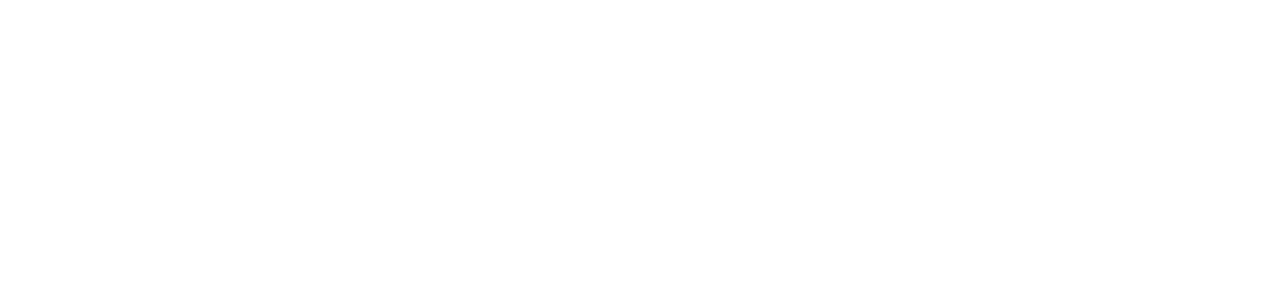
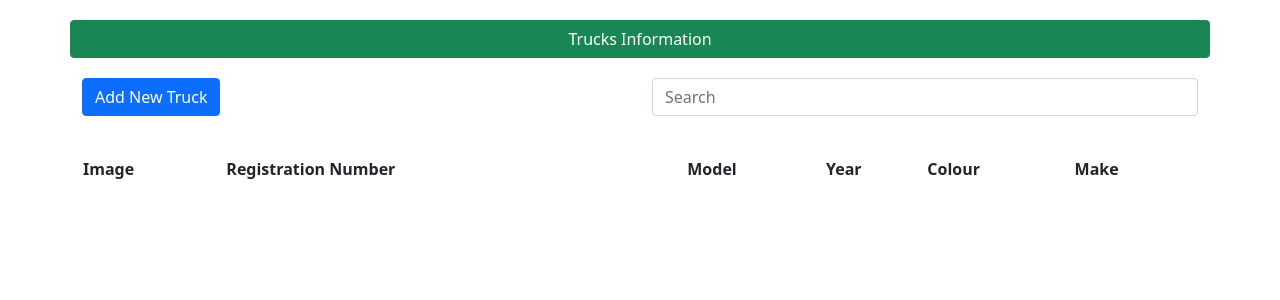
Before and after one commit to MatomeMab/Team_16, an Angular app in the folder EasyMovingSystem/: page /TruckList in a window 1280 px wide. Shown: the top 300 px of the page. Built offline with nearby package versions, Linux system fonts and the light colour scheme.

Commit message:
i commented improved the  truck list component

```diff
--- a/EasyMovingSystem/src/app/Components/AssignTrucks/assign-truck/assign-truck.component.html
+++ b/EasyMovingSystem/src/app/Components/AssignTrucks/assign-truck/assign-truck.component.html
@@ -1,11 +1,12 @@
 <p>assign-truck works!</p>
+
 <label class="col-sm-2">
     Booking
 </label>
 <div class="col-sm-10">
 <select name="Booking" (change)="changeBooking($event)" class="form-control")>
     <option>--Select--</option>
-    <option [value]="booking.BookingID" *ngFor="let booking of bookingList">{{booking.BookingID}}</option>
+    <option [value]="booking.BookingID" *ngFor="let booking of bookingList"><!--{{booking.BookingID}}--></option>
 </select>
 </div>
 <label class="col-sm-2">
@@ -14,7 +15,7 @@
 <div class="col-sm-10">
 <select name="Employee" (change)="changeEmployee($event)" class="form-control")>
     <option>--Select--</option>
-    <option [value]="employee.EmployeeID" *ngFor="let employee of employeeList">{{employee.Name}}</option>
+    <option [value]="employee.EmployeeID" *ngFor="let employee of employeeList"><!--{{employee.Name}}--></option>
 </select>
 </div>
 <label class="col-sm-2">
@@ -23,6 +24,6 @@
  <div class="col-sm-10">
  <select name="Truck" (change)="changeTruck($event)" class="form-control")>
      <option>--Select--</option>
-     <option [value]="truck.TruckID" *ngFor="let truck of truckList">{{truck.RegNum}}</option>
+     <option [value]="truck.TruckID" *ngFor="let truck of truckList"><!--{{truck.RegNum}}--></option>
  </select>
  </div>
--- a/EasyMovingSystem/src/app/Components/AssignTrucks/assign-truck/assign-truck.component.ts
+++ b/EasyMovingSystem/src/app/Components/AssignTrucks/assign-truck/assign-truck.component.ts
@@ -28,7 +28,7 @@
   constructor() { }
 
   ngOnInit(): void {
-    this.bookingService.getBookingList().subscribe((data:any)=>{
+   /* this.bookingService.getBookingList().subscribe((data:any)=>{
       this.bookingList=data
     })
     this.employeeService.getEmployeeList().subscribe((data:any)=>{
@@ -36,6 +36,6 @@
     })
     this.truckService.getTruckList().subscribe((data:any)=>{
       this.truckList=data
-    })
+    })*/
   }
 }
--- a/EasyMovingSystem/src/app/Components/Trucks/truck/truck.component.html
+++ b/EasyMovingSystem/src/app/Components/Trucks/truck/truck.component.html
@@ -48,3 +48,9 @@
 </form>
 </div>
 </div>
+<div class="d-flex" style="margin-top:8px">
+  <button  routerLink='AssignTruck' class="btn btn-primary">Assign Truck </button>
+</div>
+<div class="d-flex" style="margin-top:8px">
+  <button  routerLink='TruckList' class="btn btn-primary"> Truck List</button>
+</div>
--- a/EasyMovingSystem/src/app/Components/Trucks/truck/truck.component.ts
+++ b/EasyMovingSystem/src/app/Components/Trucks/truck/truck.component.ts
@@ -3,7 +3,7 @@
 import { Observable } from 'rxjs';
 import { TruckService } from 'src/app/services/truck.service';
 import { Truck } from 'src/app/class/truck';
-import { Interface } from 'readline';
+//import { Interface } from 'readline';
 
 
 @Component({
--- a/EasyMovingSystem/src/app/Components/TrucksList/truck-list/truck-list.component.html
+++ b/EasyMovingSystem/src/app/Components/TrucksList/truck-list/truck-list.component.html
@@ -1,17 +1,51 @@
-<p>truck-list works!</p>
-<table class="table table-sm table-hover">
-    <tr *ngFor="let truck of truckService.TruckList | async">
-      <td>{{truck.TruckId}}</td>
-      <td>{{truck.Make}}</td>
+<div class="container" style="margin-bottom:20px;padding-top:20px;">
+    <div class="row">
+      <div class="col-sm-12 btn btn-success">
+       Trucks Information
+      </div>
+    </div>
+    <div class="col-sm-12" style="margin-bottom:20px;padding-top:20px;">
+      <div class="row">
+        <div class="col-sm-6">
+          <button type="button" class="btn btn-primary" data-toggle="modal" routerLink="/addemployee">
+            Add New Truck
+          </button>
+        </div>
+        <div class="col-sm-6">
+          <input class="form-control" type="text" name="search"  placeholder="Search">
+        </div>
+      </div>
+    </div>
+  </div>
+  <div class="container" style="padding-top:20px;">
+    <table class="table table-striped">
+      <thead class="thead-dark">
+        <th>Image</th>
+        <th>Registration Number</th>
+        <th>Model</th>
+        <th>Year</th>
+        <th>Colour</th>
+        <th>Make</th>
+      </thead>
+      <!--
+      <tbody>
+        <tr *ngFor="let truck of truckService.TruckList | async|filter:filter| paginate: { itemsPerPage: 5, currentPage: p } ; let i=index">
+          <td>{{truck.Image}}</td>
+          <td>{{truck.RegNum}}</td>
           <td>{{truck.Model}}</td>
           <td>{{truck.Year}}</td>
+          <td>{{truck.Colour}}</td>
+          <td>{{truck.Make}}</td>
           <td>
-        <a class="btn" (click)="showForEdit(truck)">
-          <i class="fa fa-pencil-square-o"></i>
-        </a>
-        <a class="btn text-danger" (click)="onDelete(truck.TruckId)">
-          <i class="fa fa-trash-o"></i>
-        </a>
+            <div class="btn-group">
+              <button type="button" class="btn btn-primary mr-1" (click)="showForEdit(truck.TruckId)">Edit</button>
+              <button type="button" class="btn btn-danger mr-1" (click)="onDelete(truck.TruckId)">Delete</button>
+            </div>
           </td>
         </tr>
+      </tbody>
+      -->
     </table>
+    <ul class="pagination">
+    </ul>
+  </div>
--- a/EasyMovingSystem/src/app/Components/TrucksList/truck-list/truck-list.component.ts
+++ b/EasyMovingSystem/src/app/Components/TrucksList/truck-list/truck-list.component.ts
@@ -12,7 +12,7 @@
   allTrucks!: Observable<Truck[]>;
   constructor(public truckService: TruckService,private toastr : ToastrService) { }
   ngOnInit() {
-    this.loadAllTrucks();
+    //this.loadAllTrucks();
   }
   loadAllTrucks() {
     this.allTrucks = this.truckService.getTruckList();
--- a/EasyMovingSystem/src/app/app.module.ts
+++ b/EasyMovingSystem/src/app/app.module.ts
@@ -5,7 +5,7 @@
 import { AppComponent } from './app.component';
 import { TruckComponent } from './Components/Trucks/truck/truck.component';
 import { UserComponent } from './Components/Users/user/user.component';
-import { HttpClientModule, HttpClient } from '@angular/common/http';
+import { HttpClientModule} from '@angular/common/http';
 import { TruckService } from './services/truck.service';
 import { AssignTruckComponent } from './Components/AssignTrucks/assign-truck/assign-truck.component';
 import { TruckListComponent } from './Components/TrucksList/truck-list/truck-list.component';
@@ -22,7 +22,7 @@
   imports: [
     BrowserModule,
     AppRoutingModule,
-    FormsModule, ReactiveFormsModule, HttpClientModule, HttpClient, ToastrModule.forRoot()
+    FormsModule, ReactiveFormsModule, HttpClientModule,  ToastrModule.forRoot()
   ],
   providers: [],
   bootstrap: [AppComponent]
--- a/EasyMovingSystem/src/app/services/truck.service.ts
+++ b/EasyMovingSystem/src/app/services/truck.service.ts
@@ -5,7 +5,7 @@
 //import { Truck } from '../class/truck';
 import { Truck } from '../Model/Trucks/truck.model';
 import { catchError, tap, map } from 'rxjs/operators';
-const baseURL = 'http://localhost:49243/api/Customers';
+const baseURL = 'http://localhost:49243/api/Trucks';
 @Injectable({
   providedIn: 'root'
 })
@@ -33,7 +33,7 @@
   return this.httpClient.delete(`${baseURL}/${id}`);
 }
 
-searchByCustomer(name: any): Observable<any> {
+searchByTruck(name: any): Observable<any> {
   return this.httpClient.get(`${baseURL}?name=${name}`);
 }
 }
```
Also changed, not shown: EasyMovingSystem/src/app/app-routing.module.ts (+5 -2 lines). Lines whose indentation alone changed are shown as unchanged.
